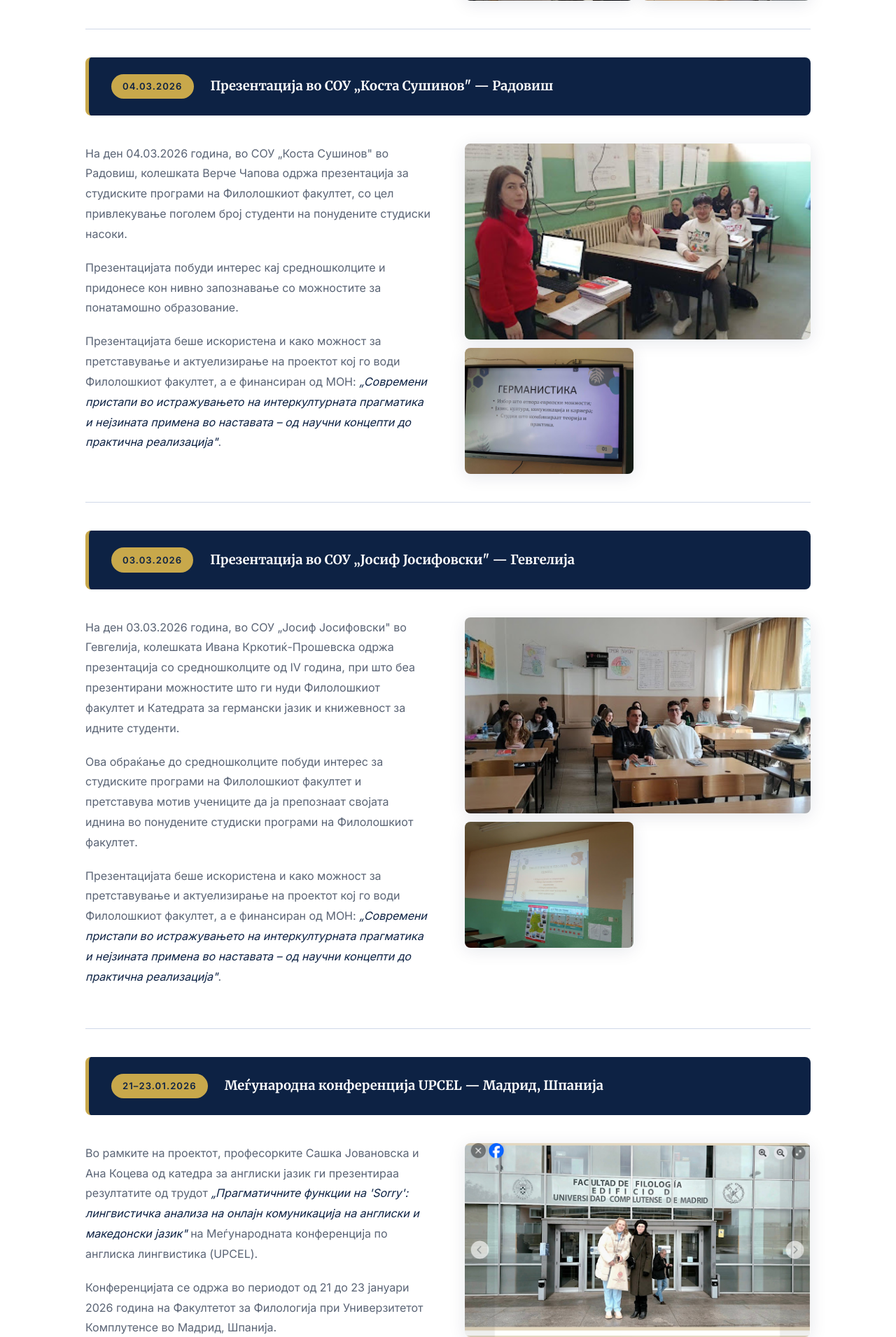
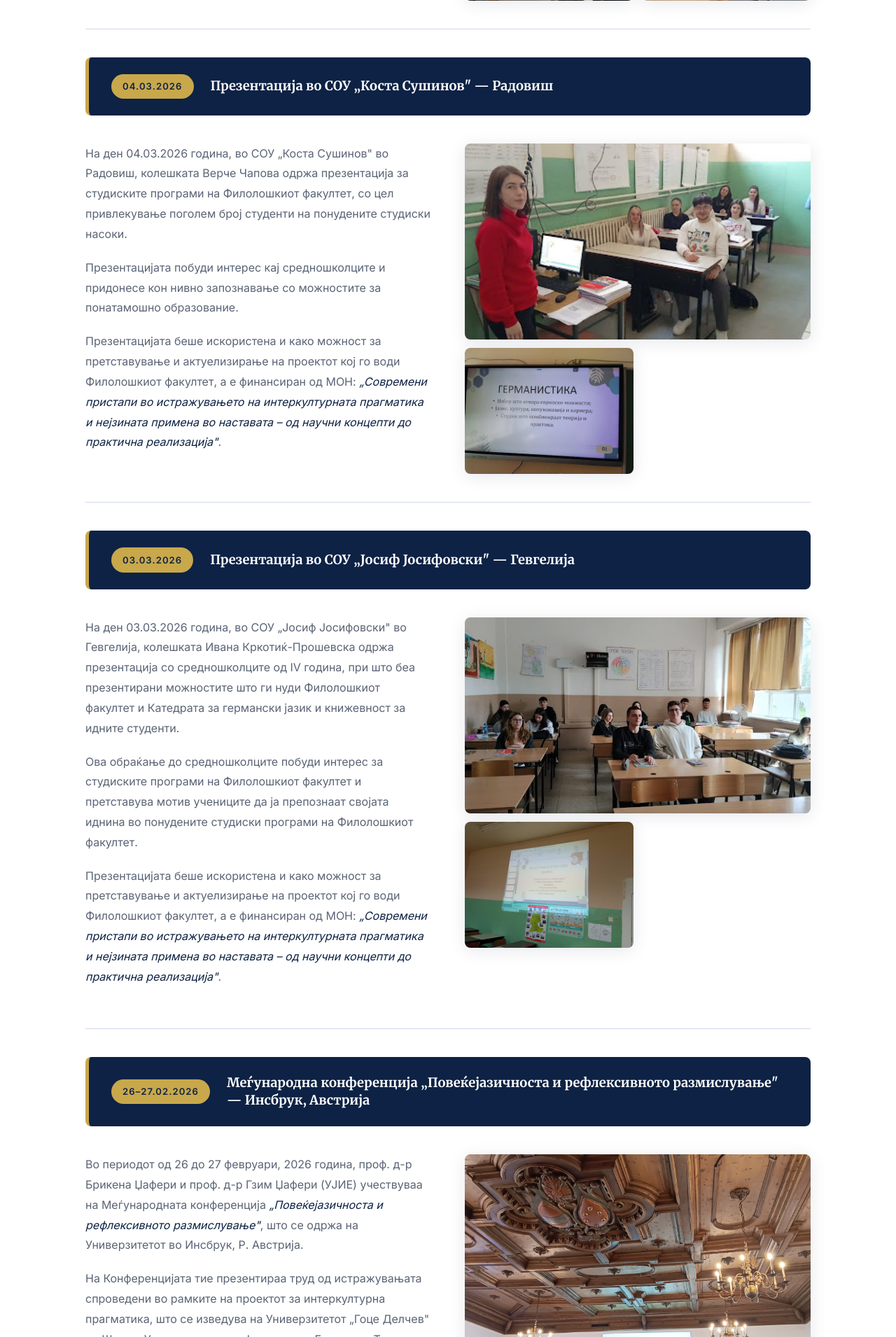
Before and after one commit to VladimirIvanovski/pragmatika_v4, a Flask app: page /konferencija in a window 1280 px wide. Shown: the part 1530-3440 px from the top of the page at 70% size. Run offline with Flask 3, Linux system fonts and the light colour scheme.

Commit message:
added conference

```diff
--- a/templates/base.html
+++ b/templates/base.html
@@ -44,7 +44,7 @@
                         <li><a href="{{ url_for('materijali') }}#korpus">Корпус за анализа</a></li>
                     </ul>
                 </li>
-                <li><a href="{{ url_for('konferencija') }}" class="nav-link {% if request.endpoint == 'konferencija' %}active{% endif %}">КОНФЕРЕНЦИЈА</a></li>
+                <li><a href="{{ url_for('konferencija') }}" class="nav-link {% if request.endpoint == 'konferencija' %}active{% endif %}">КОНФЕРЕНЦИИ</a></li>
                 <li><a href="{{ url_for('kontakt') }}" class="nav-link {% if request.endpoint == 'kontakt' %}active{% endif %}">КОНТАКТ</a></li>
                 <li><a href="{{ url_for('linkovi') }}" class="nav-link {% if request.endpoint == 'linkovi' %}active{% endif %}">ЛИНКОВИ</a></li>
             </ul>
--- a/templates/konferencija.html
+++ b/templates/konferencija.html
@@ -3,7 +3,7 @@
 
 <section class="page-hero">
     <div class="container">
-        <h1 class="page-title">КОНФЕРЕНЦИЈА</h1>
+        <h1 class="page-title">КОНФЕРЕНЦИИ</h1>
     </div>
 </section>
 
@@ -126,6 +126,34 @@
                         </div>
                         <div class="photo-item">
                             <img src="{{ url_for('static', filename='images/gevgelija/photo-2.jpg') }}" alt="Гевгелија 2">
+                        </div>
+                    </div>
+                </div>
+            </div>
+        </div>
+
+        <hr class="event-divider">
+
+        <!-- 26–27.02.2026 -->
+        <div class="conf-event">
+            <div class="event-card">
+                <div class="event-badge">26–27.02.2026</div>
+                <h2 class="event-title">Меѓународна конференција „Повеќејазичноста и рефлексивното размислување" — Инсбрук, Австрија</h2>
+            </div>
+            <div class="conf-layout">
+                <div class="conf-text">
+                    <p>Во периодот од 26 до 27 февруари, 2026 година, проф. д-р Брикена Џафери и проф. д-р Гзим Џафери (УЈИЕ) учествуваа на Меѓународната конференција <em>„Повеќејазичноста и рефлексивното размислување"</em>, што се одржа на Универзитетот во Инсбрук, Р. Австрија.</p>
+                    <p>На Конференцијата тие презентираа труд од истражувањата спроведени во рамките на проектот за интеркултурна прагматика, што се изведува на Универзитетот „Гоце Делчев" во Штип и Универзитетот на Југоисточна Европа во Тетово.</p>
+                    <p>Темата на трудот беше: <em>„Прагматичката свесност како катализатор за повеќејазичноста, рефлексивна компетентност и интеркултурен развој во наставата по јазици"</em> (<em>„Pragmatic Awareness as a Catalyst for Multilingualism, Reflective Competence, and Intercultural Growth in Language Education"</em>).</p>
+                    <p>Повеќе детали околу конференцијата можат да се најдат на <a href="https://www.uibk.ac.at/de/congress/multilingualism-conference-2026/" target="_blank" rel="noopener">следниот линк</a>.</p>
+                </div>
+                <div class="conf-photos">
+                    <div class="photo-collage cols-2">
+                        <div class="photo-item photo-main">
+                            <img src="{{ url_for('static', filename='images/inzbruk_avstrija_sliki/20260226_090517.jpg') }}" alt="Инсбрук 1">
+                        </div>
+                        <div class="photo-item">
+                            <img src="{{ url_for('static', filename='images/inzbruk_avstrija_sliki/Screenshot_20260226_135149_Gallery.jpg') }}" alt="Инсбрук 2">
                         </div>
                     </div>
                 </div>
```
Also changed, not shown: static/images/inzbruk_avstrija_sliki/20260226_090517.jpg (added), static/images/inzbruk_avstrija_sliki/Screenshot_20260226_135149_Gallery.jpg (added).
